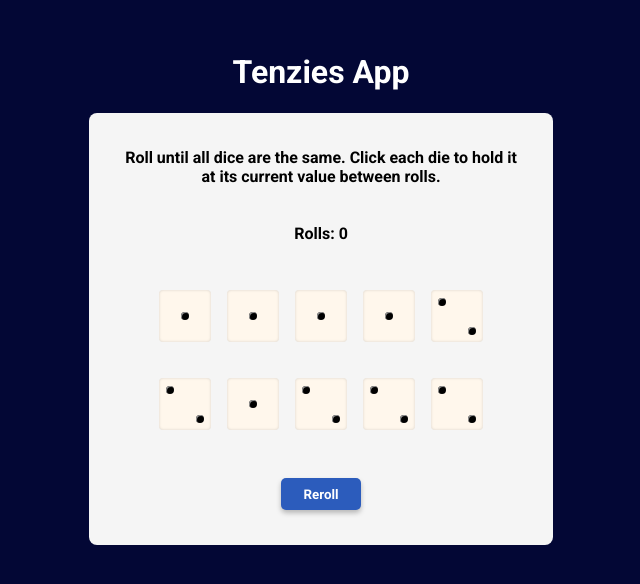
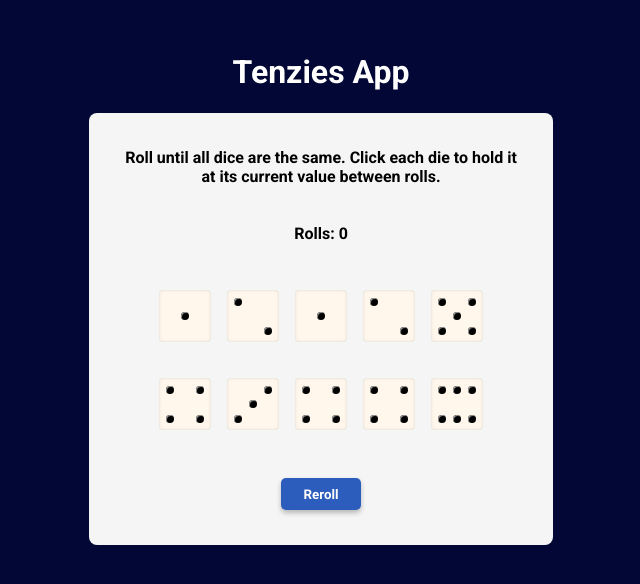
Before and after one commit to babagee654/REACT-Tenzies-App, a React (Create React App) app: page / in a window 1280 px wide. Shown: the top 584 px of the page, without its empty margins (319-959 px from the left). Built offline with nearby package versions, Linux system fonts and the light colour scheme.

Commit message:
Fixed Math.random() to have 1-6.

```diff
--- a/src/App.js
+++ b/src/App.js
@@ -41,7 +41,7 @@ export default function App() {
     function allNewDice() {
         let randomNums = []
         for (let i = 0; i < 10; i++) {
-            let value = Math.floor((Math.random() * 2) + 1);
+            let value = Math.floor((Math.random() * 6) + 1);
             randomNums.push({ value: value, isHeld: false, id: nanoid() })
         }
         return randomNums
@@ -51,7 +51,7 @@ export default function App() {
         setDice(oldDice => {
             // if isHeld is true, keep it, else reroll it.
             return oldDice.map(dice => {
-                let reroll = Math.floor((Math.random() * 2) + 1);
+                let reroll = Math.floor((Math.random() * 6) + 1);
                 return dice.isHeld ? dice : { ...dice, value: reroll }
             })
         })
```
